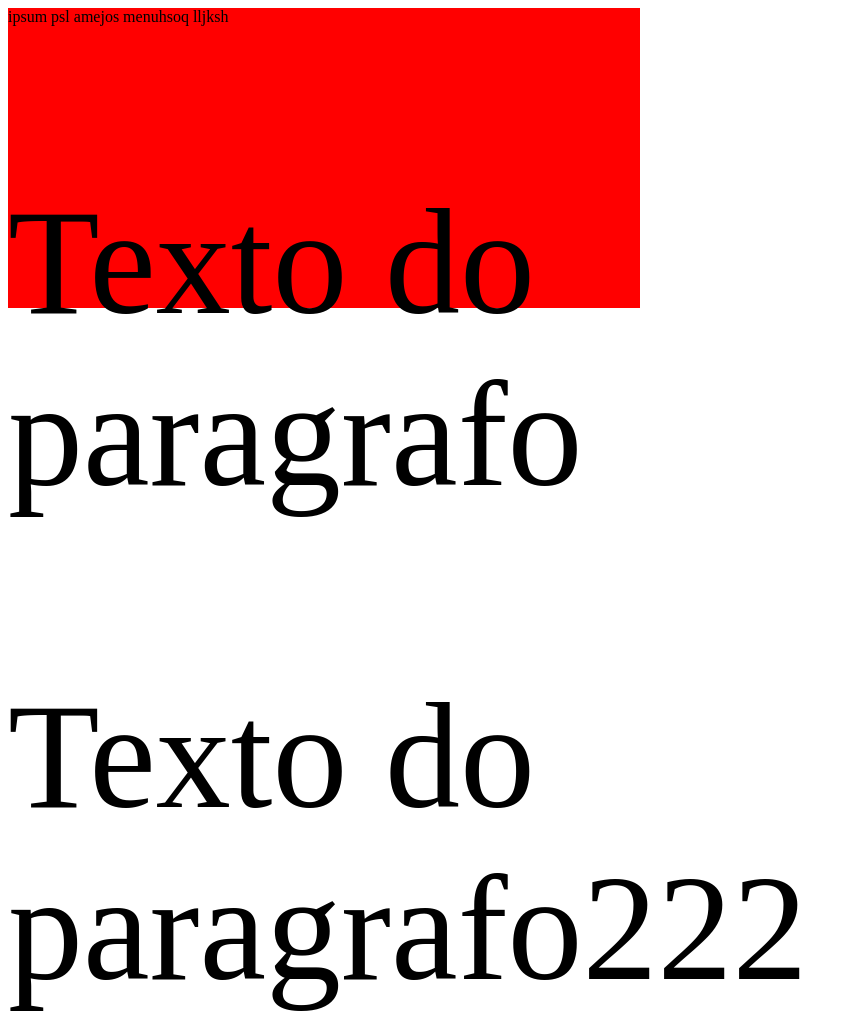
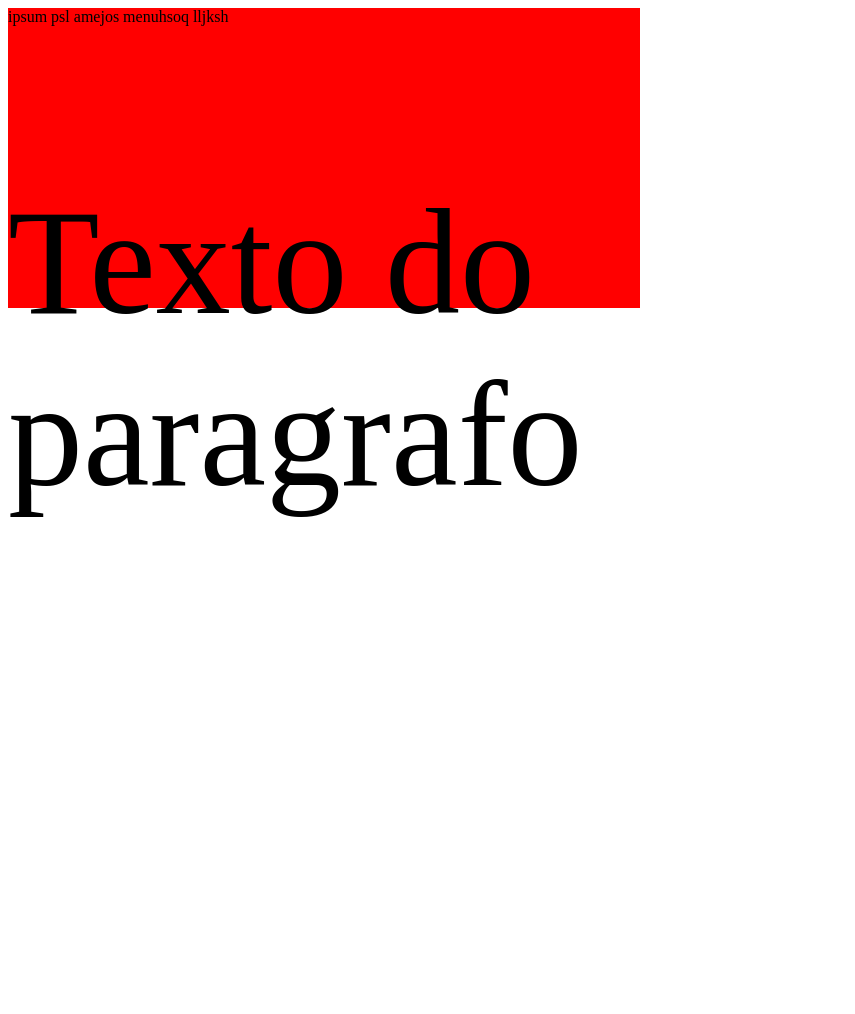
Before and after one commit to fernandomsousa/IMPACTA-ADS, a plain HTML site: page DESENVOLVIMENTO WEB/Introdução ao CSS/exemplo.html in a window 1280 px wide. Shown: the whole page, without its empty margins (0-855 px from the left). After the commit the page ends 800 px from the top, so only its background shows below. Drawn offline with Linux system fonts and the light colour scheme.

Commit message:
Subindo tarefas

```diff
--- a/DESENVOLVIMENTO WEB/Introdução ao CSS/exemplo.html
+++ b/DESENVOLVIMENTO WEB/Introdução ao CSS/exemplo.html
@@ -10,7 +10,6 @@
 <body>
     <div class="div1"> ipsum psl amejos menuhsoq lljksh
         <p class="para1">Texto do paragrafo</p>
-        <p class="para1">Texto do paragrafo222</p>
     </div>
 </body>
 
```
